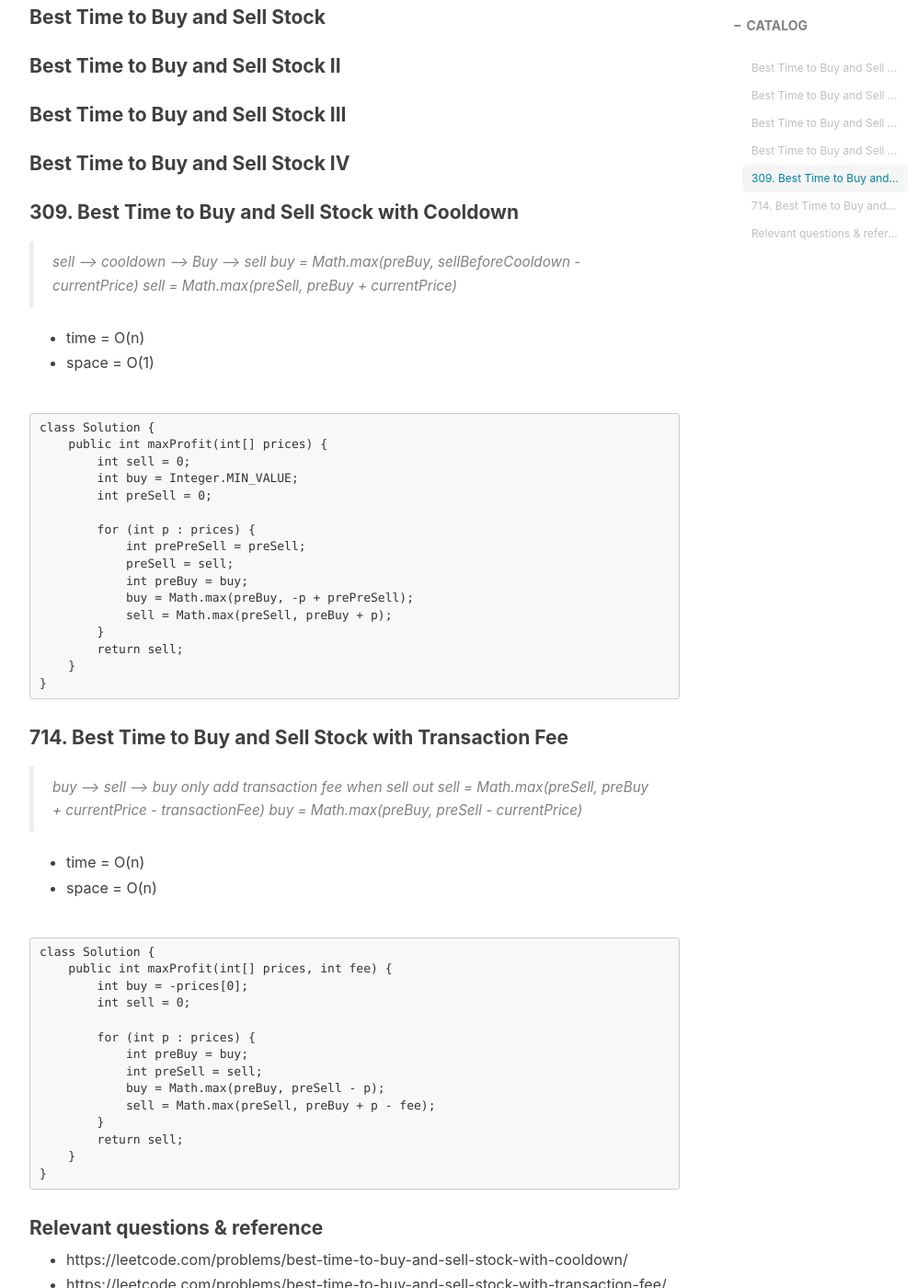
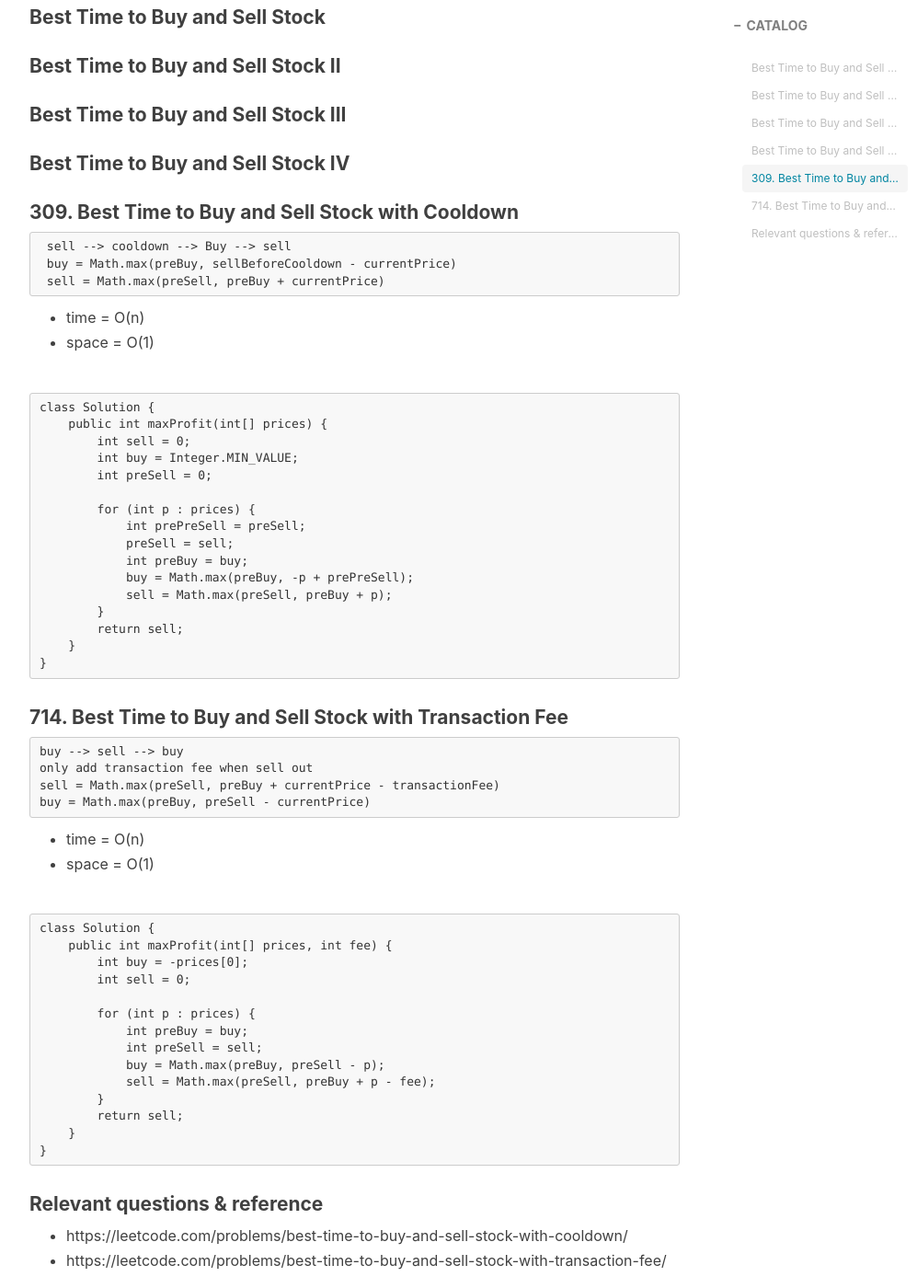
Before and after one commit to ly16/ly16.github.io, a Jekyll site: the page built from _posts/2022-01-08-leetcode-Stock-template.md, in a window 1280 px wide and 1400 px high, scrolled down 626 px. Shown: the whole window at 92% size, without its empty margins (233-1230 px from the left). Built offline with Jekyll 4.4.1, drawn with Linux system fonts in a browser that asks for light colours; nearby versions of some CDN libraries; comment, search, counter and statistics services are not loaded.

Commit message:
Update 2022-01-08-leetcode-Stock-template.md

````diff
--- a/_posts/2022-01-08-leetcode-Stock-template.md
+++ b/_posts/2022-01-08-leetcode-Stock-template.md
@@ -18,9 +18,12 @@ tags:
 
 #### 309. Best Time to Buy and Sell Stock with Cooldown
 
-> sell --> cooldown --> Buy --> sell
-> buy = Math.max(preBuy, sellBeforeCooldown - currentPrice)
-> sell = Math.max(preSell, preBuy + currentPrice)
+```
+ sell --> cooldown --> Buy --> sell
+ buy = Math.max(preBuy, sellBeforeCooldown - currentPrice)
+ sell = Math.max(preSell, preBuy + currentPrice)
+```
+
 
 - time = O(n)
 - space = O(1)
@@ -46,13 +49,15 @@ class Solution {
 
 #### 714. Best Time to Buy and Sell Stock with Transaction Fee
 
-> buy --> sell --> buy
-> only add transaction fee when sell out
-> sell = Math.max(preSell, preBuy + currentPrice - transactionFee)
-> buy = Math.max(preBuy, preSell - currentPrice)
+```
+buy --> sell --> buy
+only add transaction fee when sell out
+sell = Math.max(preSell, preBuy + currentPrice - transactionFee)
+buy = Math.max(preBuy, preSell - currentPrice)
+```
 
 - time = O(n)
-- space = O(n)
+- space = O(1)
 
 ```Java
 class Solution {
````
